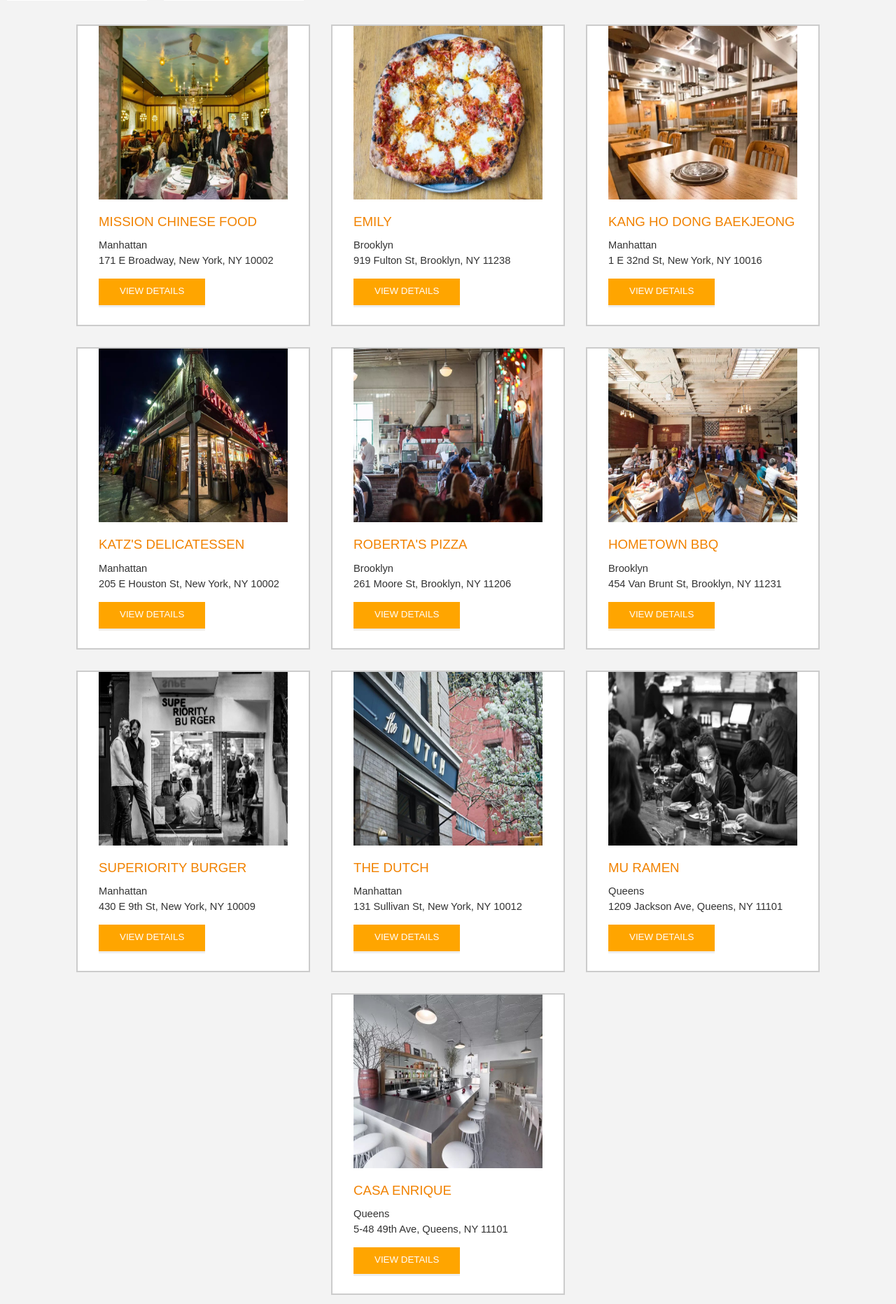
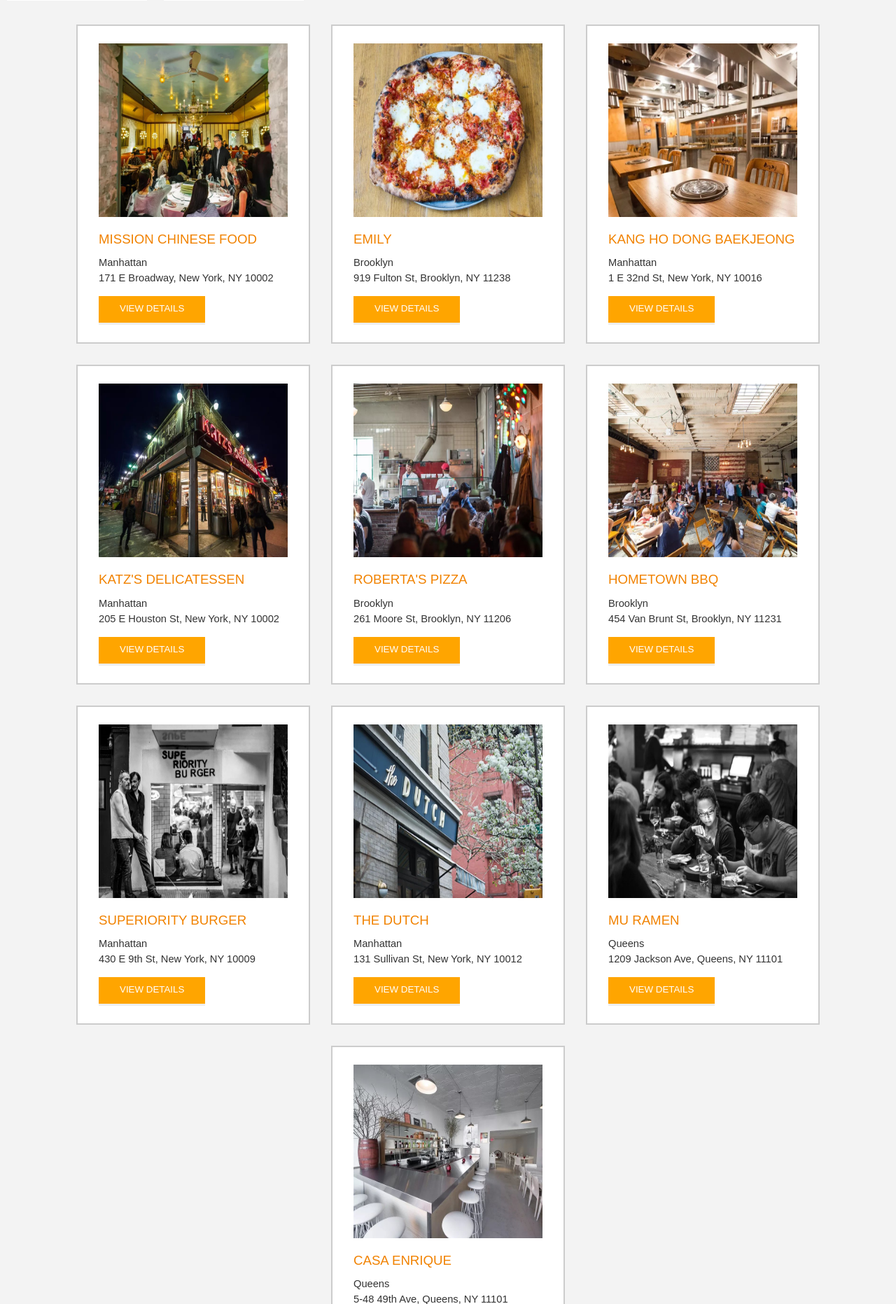
Before and after one commit to jalvaradoas39/restaurant-review-app, a PHP site: page / in a window 1280 px wide. Shown: the part 540-2403 px from the top of the page at 70% size. Run offline with PHP 8.4, Linux system fonts and the light colour scheme; some libraries are stand-ins or nearby versions.

Commit message:
Add top padding for #restaurants-list li

```diff
--- a/css/styles.css
+++ b/css/styles.css
@@ -152,7 +152,7 @@
   font-family: Arial,sans-serif;
   margin: 15px;
   min-height: 380px;
-  padding: 0 30px 25px;
+  padding: 25px 30px 25px;
   text-align: left;
   width: 270px;
   display: inline-block;
```
